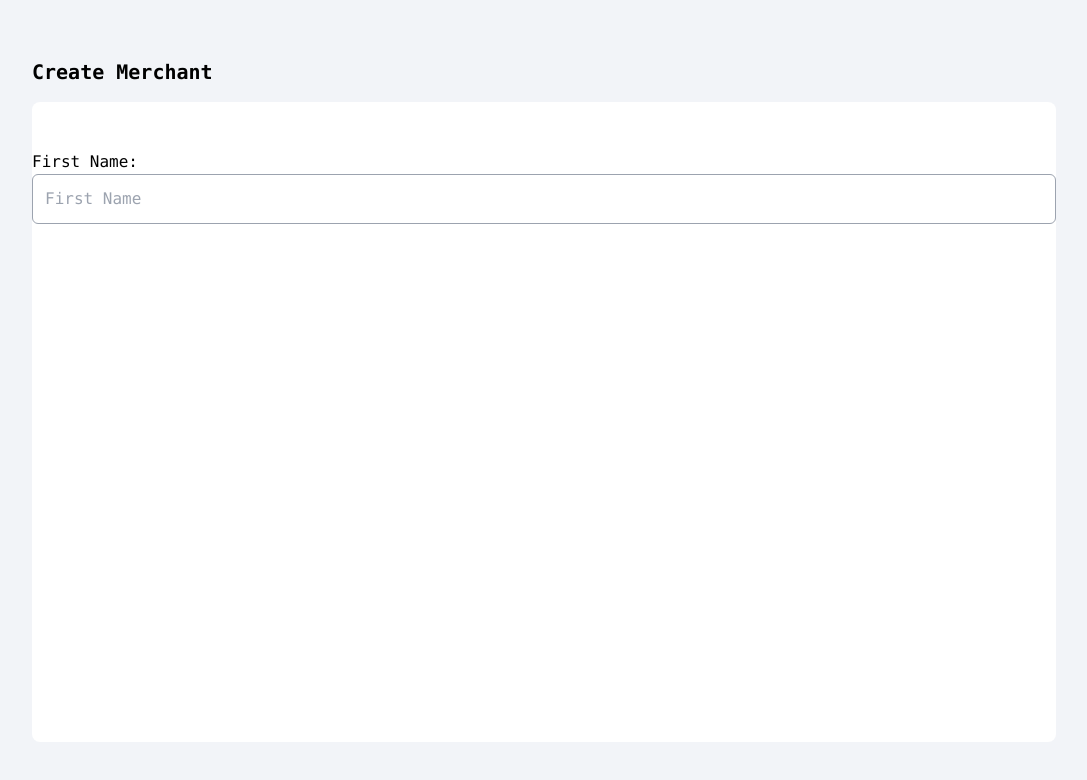
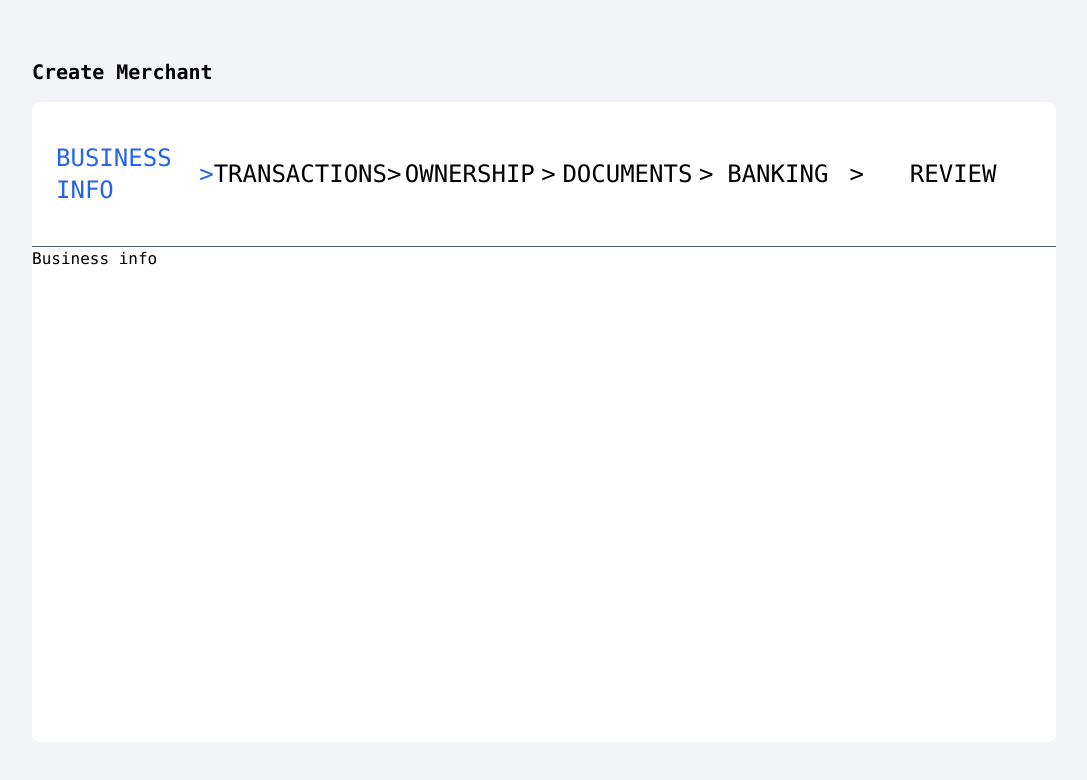
Before and after one commit to Chimaobi-Johnson/merchant-form, a Next.js app: page / in a window 1280 px wide. Shown: the top 780 px of the page, without its empty margins (96-1183 px from the left). Built offline with nearby package versions, Linux system fonts and the light colour scheme.

Commit message:
stepper logic - navigation and container

```diff
--- a/src/components/Button/Button.js
+++ b/src/components/Button/Button.js
@@ -1,9 +1,9 @@
 
 //VARIANT  - PRIMARY | SECONDARY
 
-export default function Button ({ variant, children }) {
-
+export default function Button ({ variant, children, ...props }) {
+    const bgColor = variant === 'basic' ? 'secondary' : variant === 'secondary' ? 'primary_medium' : variant
     return (
-        <button className={`outline-none px-4 py-3 bg-${variant} text-white`}>{children}</button>
+        <button {...props} className={`outline-none px-4 py-3 bg-${bgColor} text-white`}>{children}</button>
     )
 }
--- /dev/null
+++ b/src/components/Stepper/Stepper.js
@@ -0,0 +1,88 @@
+"use client";
+
+import { useEffect, useRef, useState } from "react";
+
+export const Stepper = ({ steps, currentStep, children }) => {
+  const [newStep, setNewStep] = useState([]);
+  const stepRef = useRef();
+
+  const updateStep = (stepNumber, steps) => {
+    const newSteps = [...steps];
+    let count = 0;
+
+    while (count < newStep.length) {
+      //current step
+      if (count == stepNumber) {
+        newSteps[count] = {
+          ...newSteps[count],
+          highlighted: true,
+          selected: true,
+          completed: false,
+        };
+        count++;
+      }
+      //step complete
+      else if (count < stepNumber) {
+        newSteps[count] = {
+          ...newSteps[count],
+          highlighted: false,
+          selected: false,
+          completed: true,
+        };
+        count++;
+      }
+      //step pending
+      else {
+        newSteps[count] = {
+          ...newSteps[count],
+          highlighted: false,
+          selected: false,
+          completed: false,
+        };
+        count++;
+      }
+    }
+    return newSteps;
+  };
+
+  useEffect(() => {
+    const stepsState = steps.map((step, index) =>
+      Object.assign(
+        {},
+        {
+          description: step,
+          completed: false,
+          highlighted: index == 0 ? true : false,
+          selected: index == 0 ? true : false,
+        }
+      )
+    );
+    stepRef.current = stepsState;
+    const current = updateStep(currentStep - 1, stepRef.current);
+    setNewStep(current);
+  }, [steps, currentStep]);
+
+  const displaySteps = newStep.map((step, index) => {
+    return (
+      <li
+        key={index}
+        className={`transition-all duration-500 py-2 my-8 font-light text-2xl ${
+          step.selected ? " text-blue-600" : "text-black" } w-full flex items-center justify-around`}
+      >
+        {step.description}
+        {index == newStep.length - 1 ? '' : <span>{'>'}</span>}
+      </li>
+    );
+  });
+
+  return (
+    <div>
+      <div className="px-6 border-b-[1px] border-gray-600">
+        <ul className="list-none flex justify-around items-center">
+          {displaySteps}
+        </ul>
+      </div>
+      <div>{children}</div>
+    </div>
+  );
+};
--- a/src/components/Stepper/StepperNavigation/StepperNavigation.js
+++ b/src/components/Stepper/StepperNavigation/StepperNavigation.js
@@ -1,21 +1,21 @@
+"use client";
+
 import Button from "@/components/Button/Button";
 
-
-export const StepperNavigation = ({
-  handleClick,
-  currentStep,
-  steps
-}) => (
+export const StepperNavigation = ({ handleClick, currentStep, steps }) => (
   <div className="flex justify-center items-center">
     <Button
-      customClass={`${currentStep === 1 ? "opacity-50 cursor-not-allowed" : ""}`}
-      onClick={() => {}}
-      type="primary">
+      onClick={() => handleClick()}
+      variant="basic"
+    >
       Previous
     </Button>
     <div className="ml-4">
-      <Button bgColor={''} onClick={() => handleClick('next')} type="solid" color="#ffffff" size="lg">
-        {currentStep === steps.length ? 'Finish' : 'Next'}
+      <Button
+        variant="primary"
+        onClick={() => handleClick("next")}
+      >
+        {currentStep === steps.length ? "Finish" : "Next"}
       </Button>
     </div>
   </div>
--- a/src/containers/MerchantForm/index.js
+++ b/src/containers/MerchantForm/index.js
@@ -1,40 +1,133 @@
+
+"use client"
+
 import { useContext, useEffect, useState } from "react";
 import Button from "@/components/Button/Button";
 import Header from "@/components/Heading/Header";
 import Input from "@/components/Input/Input";
 import Modal from "@/components/Modal/Modal";
+import { Stepper } from "@/components/Stepper/Stepper";
+import { StepperContext } from "@/contexts/StepperContext";
+import { StepperNavigation } from "@/components/Stepper/StepperNavigation/StepperNavigation";
+import Transactions from "../Steps/Transactions";
+import Ownership from "../Steps/Ownership";
+import Documents from "../Steps/Documents";
+import Banking from "../Steps/Banking";
+import Review from "../Steps/Review";
+
+export default function MerchantForm() {
+
+    const [currentStep, setCurrentStep] = useState(1);
+
+    const [userData, setUserData] = useState({
+        contactInfo: {
+          firstName: "",
+          lastName: "",
+        }
+      });
 
 
-export default function MerchantForm () {
 
-    // const displayStep = (step) => {
-    //     switch (step) {
-    //       case 1:
-    //         return 'Business info';
-    //       case 2:
-    //         return 'transactions';
-    //       case 3:
-    //         return 'Ownership';
-    //       case 4:
-    //         return 'docs';
-    //       case 5:
-    //         return 'bankin';
-    //     case 6:
-    //             return 'review';
-    //       default:
-    //         break;
-    //     }
-    //   };
+  const displayStep = (step) => {
+    switch (step) {
+      case 1:
+        return "Business info";
+      case 2:
+        return <Transactions />;
+      case 3:
+        return <Ownership />;
+      case 4:
+        return <Documents />;
+      case 5:
+        return <Banking />;
+      case 6:
+        return <Review />;
+      default:
+        break;
+    }
+  };
+
+  const steps = [
+    "BUSINESS INFO",
+    "TRANSACTIONS",
+    "OWNERSHIP",
+    "DOCUMENTS",
+    "BANKING",
+    "REVIEW",
+  ];
+
+  const moveToNextStep = async (direction) => {
+    let newStep = currentStep;
+    let currentStepName = steps[currentStep - 1];
+
+    console.log(newStep)
+    console.log(currentStep)
+
+    console.log(direction)
+    console.log(currentStepName)
+
+    if (direction !== "next") {
+      newStep--;
+    } else {
+      switch (currentStepName) {
+        case "BUSINESS INFO":
+            newStep++;
+        break;
+        case "TRANSACTIONS":
+              newStep++;
+          break;
+
+        case "OWNERSHIP":
+              newStep++;
+          break;
+
+        case "DOCUMENTS":
+              newStep++;
+
+          break;
+
+        case "BANKING":
+
+              newStep++;
+
+          break;
+
+        case "REVIEW":
+
+        alert('finish')
+
+          break;
+        default:
+          break;
+      }
+    }
+    newStep > 0 && (newStep < steps.length || newStep === steps.length) && setCurrentStep(newStep);
+  };
 
 
-    return (
-        <div>
-            <Header>Create Merchant</Header>
-            <Modal>
-            <Button variant="primary">Yes btn</Button>
-            <Input type="text" inputName="first" value="" placeholder="First Name" label="First Name" />
-            </Modal>
-
+  return (
+    <div>
+      <Header>Create Merchant</Header>
+      <Modal>
+      <Stepper steps={steps} currentStep={currentStep}>
+        <div className="px-8 mb-6 w-full">
+            <StepperContext.Provider
+              value={{
+                userData,
+              }}
+            >
+              {displayStep(currentStep)}
+            </StepperContext.Provider>
         </div>
-    )
+        <div className="mt-auto w-full">
+          <StepperNavigation
+            handleClick={moveToNextStep}
+            currentStep={currentStep}
+            steps={steps}
+          />
+        </div>
+      </Stepper>
+      </Modal>
+    </div>
+  );
 }
--- /dev/null
+++ b/src/containers/Steps/Banking.js
@@ -0,0 +1,11 @@
+
+const Banking = () => {
+
+    return (
+        <div>
+            <h1>Banking</h1>
+        </div>
+    )
+}
+
+export default Banking
--- /dev/null
+++ b/src/containers/Steps/Documents.js
@@ -0,0 +1,11 @@
+
+const Documents = () => {
+
+    return (
+        <div>
+            <h1>Documents</h1>
+        </div>
+    )
+}
+
+export default Documents
--- /dev/null
+++ b/src/containers/Steps/Ownership.js
@@ -0,0 +1,11 @@
+
+const Ownership = () => {
+
+    return (
+        <div>
+            <h1>Ownership</h1>
+        </div>
+    )
+}
+
+export default Ownership
--- /dev/null
+++ b/src/containers/Steps/Review.js
@@ -0,0 +1,11 @@
+
+const Review = () => {
+
+    return (
+        <div>
+            <h1>Review</h1>
+        </div>
+    )
+}
+
+export default Review
--- /dev/null
+++ b/src/containers/Steps/Transactions.js
@@ -0,0 +1,11 @@
+
+const Transactions = () => {
+
+    return (
+        <div>
+            <h1>Transactions</h1>
+        </div>
+    )
+}
+
+export default Transactions
```
